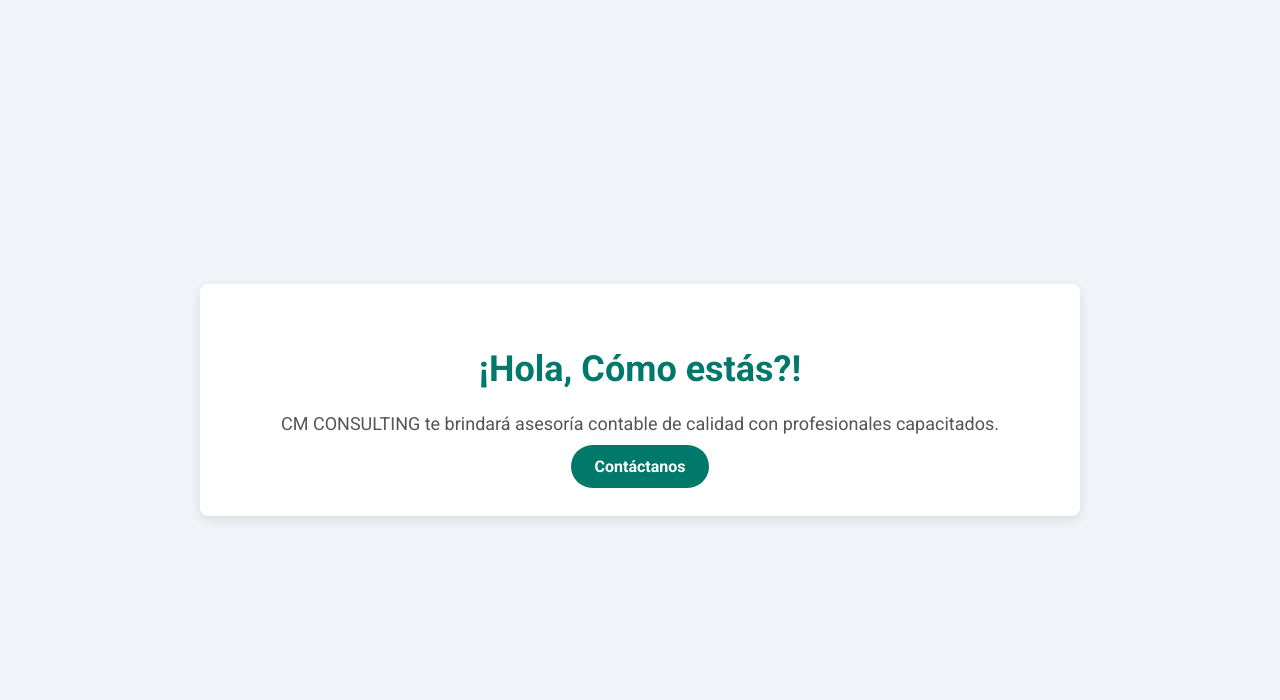
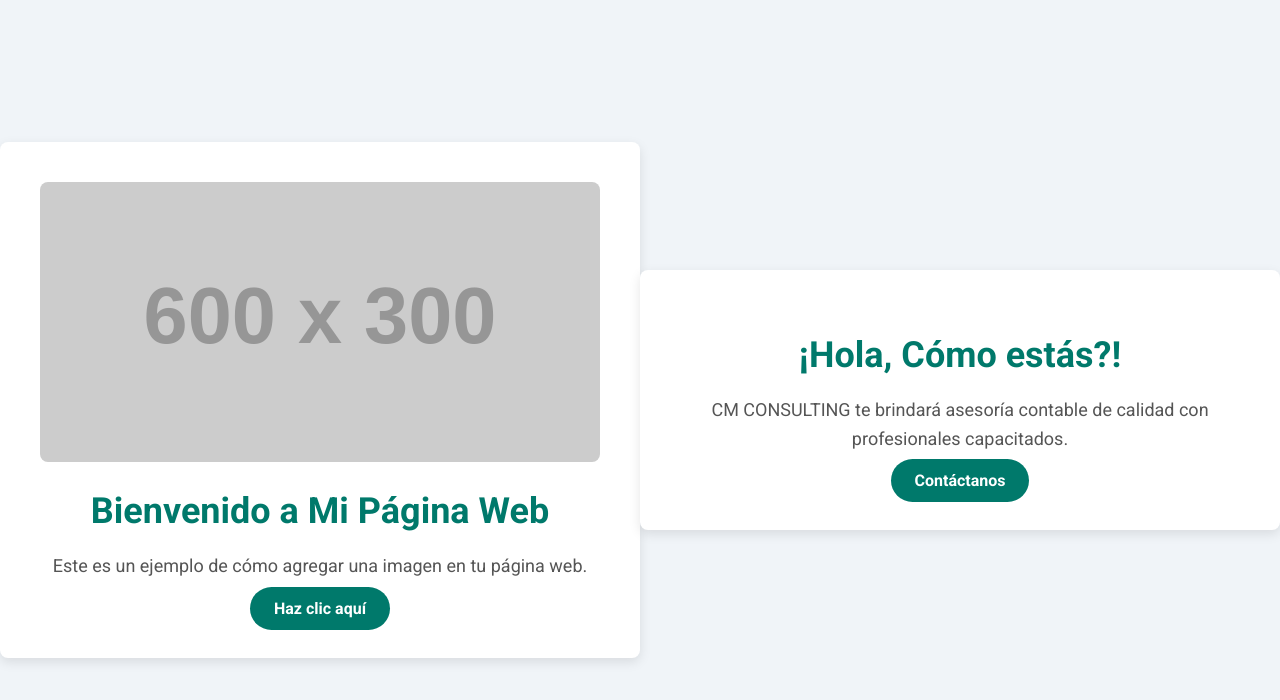
Before and after one commit to Samuel-ce/CMCONSULTING, a plain HTML site: page index.html in a window 1280 px wide. Drawn offline with Linux system fonts and the light colour scheme; placeholder pictures from the web are drawn by us.

Commit message:
Update index.html

```diff
--- a/index.html
+++ b/index.html
@@ -21,7 +21,6 @@
             height: 100vh;
             box-sizing: border-box;
         }
-
         /* Contenedor principal */
         .container {
             background-color: #ffffff;
@@ -31,21 +30,18 @@
             width: 80%;
             max-width: 800px;
         }
-
         /* Título */
         h1 {
             font-size: 36px;
             color: #00796b;
             margin-bottom: 20px;
         }
-
         /* Párrafo */
         p {
             font-size: 18px;
             color: #555;
             line-height: 1.6;
         }
-
         /* Botón */
         .button {
             background-color: #00796b;
@@ -59,21 +55,42 @@
             text-decoration: none;
             margin-top: 20px;
         }
-
         .button:hover {
             background-color: #004d40;
         }
-
         /* Estilos para los enlaces */
         a {
             color: #00796b;
             text-decoration: none;
             font-weight: bold;
         }
-
         a:hover {
             color: #004d40;
         }
+        /* Estilos para la imagen */
+        .image-container {
+            margin-bottom: 20px;
+        }
+        img {
+            max-width: 100%;
+            height: auto;
+            border-radius: 8px;
+        }
+    </style>
+</head>
+<body>
+    <div class="container">
+        <div class="image-container">
+            <!-- Aquí se agrega la imagen -->
+            <img src="https://via.placeholder.com/600x300" alt="Imagen de ejemplo">
+        </div>
+        <h1>Bienvenido a Mi Página Web</h1>
+        <p>Este es un ejemplo de cómo agregar una imagen en tu página web.</p>
+        <a href="#" class="button">Haz clic aquí</a>
+    </div>
+</body>
+</html>
+
     </style>
 </head>
 <body>
```
